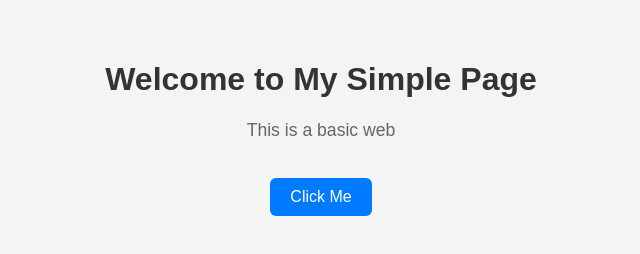
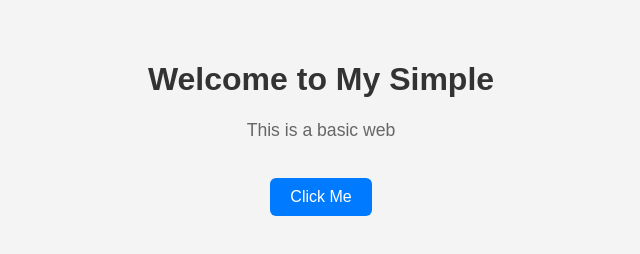
Before and after one commit to echuwok12/Argotest, a plain HTML site: page page/index.html in a window 1280 px wide. Shown: the whole page, without its empty margins (319-959 px from the left). Drawn offline with Linux system fonts and the light colour scheme.

Commit message:
Update index.html

```diff
--- a/page/index.html
+++ b/page/index.html
@@ -39,7 +39,7 @@
 </head>
 <body>
 
-  <h1>Welcome to My Simple Page</h1>
+  <h1>Welcome to My Simple</h1>
   <p>This is a basic web</p>
   <button class="btn">Click Me</button>
 
```
